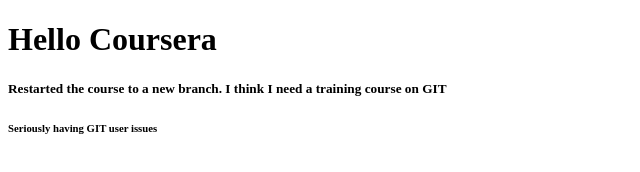
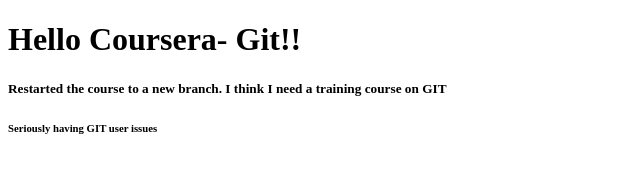
Before and after one commit to Icedeskim/2021-AngularJS-Coursera, a plain HTML site: page index.html in a window 1280 px wide. Shown: the whole page, without its empty margins (0-640 px from the left). Drawn offline with Linux system fonts and the light colour scheme.

Commit message:
next version of file

```diff
--- a/index.html
+++ b/index.html
@@ -5,7 +5,7 @@
     <title>Hello Coursera</title>
   </head>
   <body>
-    <h1>Hello Coursera</h1>
+    <h1>Hello Coursera- Git!!</h1>
     <H5>Restarted the course to a new branch.   I think I need a training course on GIT</H5>
     <h6>Seriously having GIT user issues</h6>
   </body>
```
